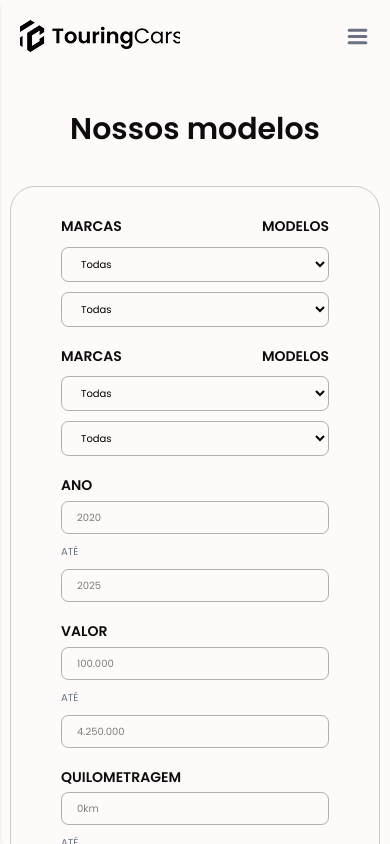
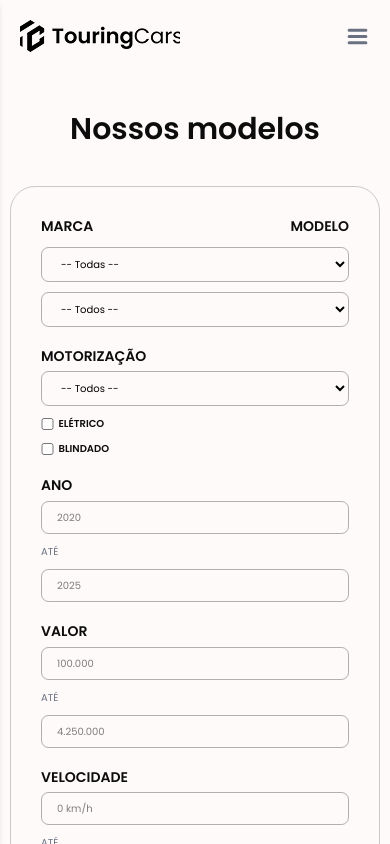
Before and after one commit to gnumobin/CarShop, a React (Vite) app: page /cars in a window 390 px wide. Shown: the top 844 px of the page. Built offline with nearby package versions, Linux system fonts and the light colour scheme; no server answers.

Commit message:
pagination & filter & api call

```diff
--- a/src/components/Car/CarCard.jsx
+++ b/src/components/Car/CarCard.jsx
@@ -4,7 +4,7 @@ import Button from "../../utils/Button";
 import { Link } from "react-router";
 
 const CarCard = ({ car }) => {
-  console.log(car);
+  // console.log(car);
   return (
     <div className="border border-line-super-light rounded-[2.5rem] overflow-hidden p-[2rem] pb-0">
       {/* Car Image */}
--- a/src/components/Car/CarList.jsx
+++ b/src/components/Car/CarList.jsx
@@ -4,34 +4,35 @@ import { useQuery } from "@tanstack/react-query";
 import { fetchCarData } from "../../conf/api";
 import usePaginationStore from "../../store/usePaginationStore";
 import PaginationHandler from "../PaginationHandler";
-import Loading from '../../assets/img/loading.gif'
+import Loading from "../../assets/img/loading.gif";
+import useFilterStore from "../../store/useFilterStore";
 
 const CarList = () => {
   // Extract state and actions from the Zustand store
-  const { currentPage, totalPages, setCurrentPage, setTotalPages } =
-    usePaginationStore();
+  const { currentPage, setTotalPages } = usePaginationStore();
+
+  const { formData } = useFilterStore();
 
   // Fetch car data using TanStack Query
   const { data, isLoading, isError, error } = useQuery({
-    queryKey: ["cars", currentPage], // Include currentPage in the query key
-    queryFn: () => fetchCarData({ page: currentPage, limit: 10 }), // Fetch 10 items per page
+    queryKey: ["cars", currentPage, formData],
+    queryFn: () => fetchCarData({ page: currentPage, limit: 10, ...formData }),
   });
-
-  // Log the fetched data for debugging
-  console.log("Fetched Data:", data);
 
   // Update total pages when data is fetched
   useEffect(() => {
-    if (data?.totalPages) {
+    if (typeof data?.totalPages === "number") {
       setTotalPages(data.totalPages);
     }
   }, [data?.totalPages, setTotalPages]);
 
   // Loading State
   if (isLoading) {
-    return <div className="flex justify-center w-full text-center">
-      <img src={Loading} alt="loading effect" />
-    </div>;
+    return (
+      <div className="flex justify-center w-full text-center">
+        <img src={Loading} alt="loading effect" />
+      </div>
+    );
   }
 
   // Error State
@@ -44,11 +45,20 @@ const CarList = () => {
   }
 
   return (
-    <div>
+    <div className="grow">
       {/* Car List */}
-      <div className="grid grid-cols-1 gap-4 md:grid-cols-2 xl:grid-cols-3">
-        {data?.cars?.map((car) => (<CarCard car={car} key={car.id}/>))}
-      </div>
+      {data?.cars && data.cars.length > 0 ? (
+        <div className="grid grid-cols-1 gap-4 md:grid-cols-2 xl:grid-cols-3">
+          {data.cars.map((car) => (
+            <CarCard car={car} key={car.id} />
+          ))}
+        </div>
+      ) : (
+        // show no result message if no cars are found
+        <p className="text-center text-2xl text-amber-500 p-6 border border-amber-500 bg-amber-500/30 rounded-xl w-full my-12">
+          Nenhum carro encontrado
+        </p>
+      )}
 
       {/* Pagination Handler */}
       <PaginationHandler />
--- a/src/components/FilterForm.jsx
+++ b/src/components/FilterForm.jsx
@@ -8,98 +8,120 @@ const FilterForm = () => {
   // Function to handle input changes
   const handleChange = (e) => {
     const { name, value, type, checked } = e.target;
-    updateField(name, type === "checkbox" ? checked : value);
+    updateField(name, (type === "checkbox" ? checked : value) || null);
   };
 
   // Function to handle form submission
   const handleSubmit = (e) => {
     e.preventDefault();
-    console.log("Filter Data:", formData);
+    // console.log("Filter Data:", formData);
     // You can add validation or API calls here
   };
 
   return (
     <form
       onSubmit={handleSubmit}
-      className="border px-[5rem] pt-[3rem] pb-[10rem] rounded-[2.5rem] border-[rgba(0,0,0,.2)] md:w-1/3 md:text-2xl space-y-[2rem]"
+      className="border p-12 rounded-[2.5rem] border-[rgba(0,0,0,.2)] md:w-1/3 md:min-w-1/3 md:text-2xl space-y-[2rem]"
     >
       {/* Header */}
       <div className="flex justify-between mb-4">
-        <span className="text-primary font-semibold text-xl">MARCAS</span>
-        <span className="text-primary font-semibold text-xl">MODELOS</span>
+        <span className="text-primary font-semibold text-xl">MARCA</span>
+        <span className="text-primary font-semibold text-xl">MODELO</span>
       </div>
 
-      {/* Dropdowns for Marcas and Modelos */}
+      {/* Dropdowns for Make and Model */}
       <div className="grid grid-cols-1 gap-4 md:gap-[4.5rem] sm:grid-cols-2 items-center">
         <select
-          name="marcas"
-          value={formData.marcas}
+          name="make"
+          value={formData.make}
           onChange={handleChange}
           className="border border-thin px-[1.5rem] py-[.8rem] rounded-xl focus:outline-none focus:border-blue-500 md:text-2xl"
         >
-          <option value="Todas">Todas</option>
+          <option value="">-- Todas --</option>
           <option value="Toyota">Toyota</option>
           <option value="Honda">Honda</option>
           <option value="Ford">Ford</option>
         </select>
         <select
-          name="modelos"
-          value={formData.modelos}
+          name="model"
+          value={formData.model}
           onChange={handleChange}
           className="border border-thin px-[1.5rem] py-[.8rem] rounded-xl focus:outline-none focus:border-blue-500"
         >
-          <option value="Todas">Todas</option>
+          <option value="">-- Todos --</option>
           <option value="Corolla">Corolla</option>
           <option value="Civic">Civic</option>
           <option value="Focus">Focus</option>
         </select>
       </div>
 
-      {/* Header */}
-      <div className="flex justify-between mb-4">
-        <span className="text-primary font-semibold text-xl">MARCAS</span>
-        <span className="text-primary font-semibold text-xl">MODELOS</span>
-      </div>
-
-      {/* Dropdowns for Marcas and Modelos */}
-      <div className="grid grid-cols-1 gap-4 md:gap-[4.5rem] sm:grid-cols-2 items-center">
+      {/* Motor Type */}
+      <div className="mb-4">
+        <label
+          htmlFor="motor"
+          className="text-primary font-semibold text-xl block mb-2"
+        >
+          MOTORIZAÇÃO
+        </label>
         <select
-          name="marcas"
-          value={formData.marcas}
+          name="motor"
+          value={formData.motor}
           onChange={handleChange}
-          className="border border-thin px-[1.5rem] py-[.8rem] rounded-xl focus:outline-none focus:border-blue-500"
+          className="border border-thin px-[1.5rem] py-[.8rem] rounded-xl w-full focus:outline-none focus:border-blue-500"
         >
-          <option value="Todas">Todas</option>
-          <option value="Toyota">Toyota</option>
-          <option value="Honda">Honda</option>
-          <option value="Ford">Ford</option>
-        </select>
-        <select
-          name="modelos"
-          value={formData.modelos}
-          onChange={handleChange}
-          className="border border-thin px-[1.5rem] py-[.8rem] rounded-xl focus:outline-none focus:border-blue-500"
-        >
-          <option value="Todas">Todas</option>
-          <option value="Corolla">Corolla</option>
-          <option value="Civic">Civic</option>
-          <option value="Focus">Focus</option>
+          <option value="">-- Todos --</option>
+          <option value="V6">V6</option>
+          <option value="V8">V8</option>
+          <option value="Electric Motor">Motor Elétrico</option>
         </select>
       </div>
 
-      {/* Ano Range */}
+      {/* Checkboxes for Electric and Bulletproof */}
+      <div className="grid grid-cols-1 gap-4 sm:grid-cols-2">
+        <div className="flex items-center">
+          <input
+            type="checkbox"
+            id="is_electric"
+            name="is_electric"
+            checked={formData.is_electric}
+            onChange={handleChange}
+            className="w-5 h-5 mr-2"
+          />
+          <label htmlFor="is_electric" className="text-primary font-semibold">
+            ELÉTRICO
+          </label>
+        </div>
+        <div className="flex items-center">
+          <input
+            type="checkbox"
+            id="is_bulletproof"
+            name="is_bulletproof"
+            checked={formData.is_bulletproof}
+            onChange={handleChange}
+            className="w-5 h-5 mr-2"
+          />
+          <label
+            htmlFor="is_bulletproof"
+            className="text-primary font-semibold"
+          >
+            BLINDADO
+          </label>
+        </div>
+      </div>
+
+      {/* Year Range */}
       <div className="grid grid-cols-1 gap-4 sm:flex items-center">
         <div>
           <label
-            htmlFor="anoInicial"
+            htmlFor="min_year"
             className="text-primary font-semibold text-xl block mb-2"
           >
             ANO
           </label>
           <input
             type="number"
-            name="anoInicial"
-            value={formData.anoInicial}
+            name="min_year"
+            value={formData.min_year}
             onChange={handleChange}
             placeholder="2020"
             className="border border-thin px-[1.5rem] py-[.8rem] rounded-xl w-full focus:outline-none focus:border-blue-500"
@@ -112,8 +134,8 @@ const FilterForm = () => {
           </label>
           <input
             type="number"
-            name="anoFinal"
-            value={formData.anoFinal}
+            name="max_year"
+            value={formData.max_year}
             onChange={handleChange}
             placeholder="2025"
             className="border border-thin px-[1.5rem] py-[.8rem] rounded-xl w-full focus:outline-none focus:border-blue-500"
@@ -121,19 +143,19 @@ const FilterForm = () => {
         </div>
       </div>
 
-      {/* Valor Range */}
+      {/* Price Range */}
       <div className="grid grid-cols-1 gap-4 sm:flex items-center">
         <div>
           <label
-            htmlFor="valorMinimo"
+            htmlFor="min_price"
             className="text-primary font-semibold text-xl block mb-2"
           >
             VALOR
           </label>
           <input
             type="number"
-            name="valorMinimo"
-            value={formData.valorMinimo}
+            name="min_price"
+            value={formData.min_price}
             onChange={handleChange}
             placeholder="100.000"
             className="border border-thin px-[1.5rem] py-[.8rem] rounded-xl w-full focus:outline-none focus:border-blue-500"
@@ -146,8 +168,8 @@ const FilterForm = () => {
           </label>
           <input
             type="number"
-            name="valorMaximo"
-            value={formData.valorMaximo}
+            name="max_price"
+            value={formData.max_price}
             onChange={handleChange}
             placeholder="4.250.000"
             className="border border-thin px-[1.5rem] py-[.8rem] rounded-xl w-full focus:outline-none focus:border-blue-500"
@@ -155,21 +177,21 @@ const FilterForm = () => {
         </div>
       </div>
 
-      {/* Quilometragem Range */}
+      {/* Speed Range */}
       <div className="grid grid-cols-1 gap-4 sm:flex items-center">
         <div>
           <label
-            htmlFor="quilometragemMinima"
+            htmlFor="min_speed"
             className="text-primary font-semibold text-xl block mb-2"
           >
-            QUILOMETRAGEM
+            VELOCIDADE
           </label>
           <input
             type="number"
-            name="quilometragemMinima"
-            value={formData.quilometragemMinima}
+            name="min_speed"
+            value={formData.min_speed}
             onChange={handleChange}
-            placeholder="0km"
+            placeholder="0 km/h"
             className="border border-thin px-[1.5rem] py-[.8rem] rounded-xl w-full focus:outline-none focus:border-blue-500"
           />
         </div>
@@ -180,10 +202,10 @@ const FilterForm = () => {
           </label>
           <input
             type="number"
-            name="quilometragemMaxima"
-            value={formData.quilometragemMaxima}
+            name="max_speed"
+            value={formData.max_speed}
             onChange={handleChange}
-            placeholder="50.000km"
+            placeholder="300 km/h"
             className="border border-thin px-[1.5rem] py-[.8rem] rounded-xl w-full focus:outline-none focus:border-blue-500"
           />
         </div>
```
Also changed, not shown: src/conf/api.js (+5 -5 lines).
